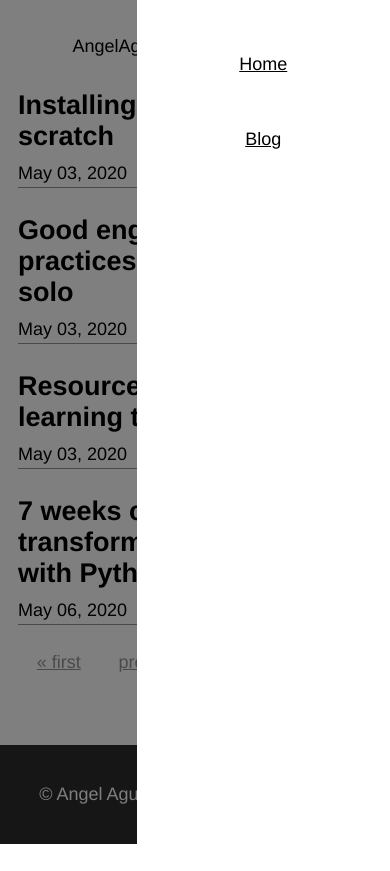
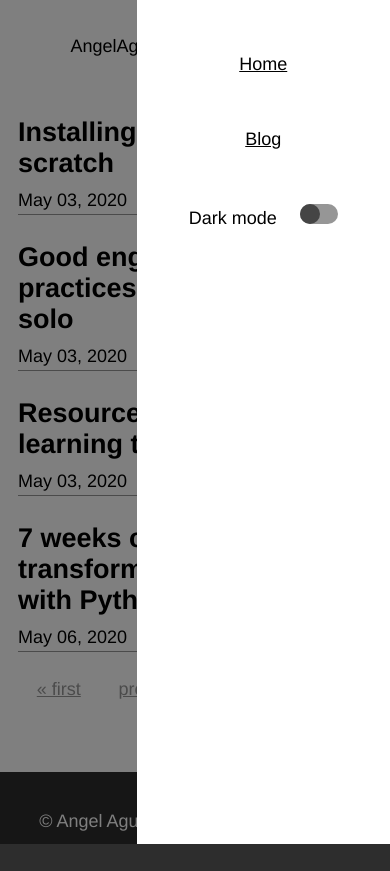
Before and after one commit to angeloxlan/website, a Django app: page /blog/ in a window 390 px wide, after a click that opens the changed part. Before the commit the page ends 844 px from the top, so only its background shows below. Run offline with Django 3.2, Linux system fonts and the light colour scheme; data comes from the database, SQL or seed files in the repository; some libraries are stand-ins or nearby versions.

Commit message:
Added the responsive functionality and dark mode

```diff
--- a/src/blog/templates/base/base.html
+++ b/src/blog/templates/base/base.html
@@ -18,12 +18,23 @@
         <div class="menu-icon">
             <input type="checkbox" name="menu-btn" id="menu-btn">
             <label for="menu-btn">
-                <img src="{% static '/blog/img/burger-button-icon.png' %}" alt="Menu button" srcset="">
+                <svg fill="#000000" xmlns="http://www.w3.org/2000/svg" viewBox="0 0 26 26" width="40px" height="40px"><path d="M 0 4 L 0 6 L 26 6 L 26 4 Z M 0 12 L 0 14 L 26 14 L 26 12 Z M 0 20 L 0 22 L 26 22 L 26 20 Z"/></svg>
             </label>
+            <nav class="navigation">
+                <a href="#">Home</a>
+                <a href="{% url 'blog' %}">Blog</a>
+            </nav>
             <div class="side-menu">
                 <nav class="navigation">
                     <a href="#">Home</a>
                     <a href="{% url 'blog' %}">Blog</a>
+                    <input id="dark-mode" type="checkbox" name="dark-mode">
+                    <span>
+                        Dark mode
+                        <label for="dark-mode">
+                            <span><span></span></span>
+                        </label>
+                    </span>
                 </nav>
             </div>
         </div>
--- a/src/blog/templates/post.html
+++ b/src/blog/templates/post.html
@@ -6,7 +6,7 @@
         <h1 class="title"> {{ post_content.title }} </h1>
         <p> {{ post_content.date_created }} </p>
     </div>
-    <div class="container-post">
+    <div class="container-post content">
         {{ post_content.content|safe }}
     </div>
 </div>
--- a/src/static/blog/css/main.css
+++ b/src/static/blog/css/main.css
@@ -12,9 +12,16 @@
     height: 100%;
 }
 
+:root {
+    --dark-mode-back: #ffffff;
+    --dark-mode-text: #000000;
+}
+
 /* GENERAL */
 body {
     font-size: 1.8em;
+    background-color: var(--dark-mode-back);
+    color: var(--dark-mode-text);
 }
 header {
     display: flex;
@@ -23,7 +30,7 @@
     height: 5em;
 }
 a {
-    color: #000;
+    color: var(--dark-mode-text);
 }
 h1, h2 {
     margin-bottom: 0.3em;
@@ -71,13 +78,19 @@
 .container-post li {
     margin: 8px 0;
 }
+.container-post.content h1, h2 {
+    margin-top: 1em;
+}
 
 /* Side menu navigation */
+.menu-icon .navigation {
+    display: none;
+}
 .side-menu {
     visibility: hidden;
-    position: absolute;
+    position: fixed;
     width: 100vw;
-    height: 100vh;
+    height: 100%;
     top: 0;
     right: 0;
 }
@@ -87,28 +100,30 @@
     top: 0;
     right: 0;
     background-color: #000;
-    position: absolute;
+    position: fixed;
     width: 100vw;
-    height: 100vh;
+    height: 100%;
     transition: ease-in-out;
     transition-duration: 0.5s;
     transition-delay: 0s;
 }
 .side-menu .navigation {
-    position: absolute;
+    visibility: hidden;
+    position: fixed;
     width: 0;
-    height: 100vh;
+    height: 100%;
     right: 0;
-    background-color: #fff;
+    background-color: var(--dark-mode-back);
     z-index: 10;
     transition: ease-in-out;
-    transition-duration: 1s;
+    transition-duration: 0.5s;
     transition-delay: 0s;
     display: flex;
     flex-direction: column;
     text-align: center;
 }
-.side-menu > .navigation > a {
+.side-menu > .navigation a,
+.side-menu > .navigation > span {
     margin-top: 3em;
     display: none;
 }
@@ -120,10 +135,42 @@
 }
 #menu-btn:checked ~ .side-menu .navigation {
     width: 65vw;
+    visibility: visible;
 }
-#menu-btn:checked ~ .side-menu a{
+#menu-btn:checked ~ .side-menu a,
+#menu-btn:checked ~ .side-menu > .navigation > span {
     display: block;
 }
+.side-menu .navigation input {
+    display: none;
+}
+.side-menu .navigation label > span {
+    text-align: start;
+    width: 38px;
+    display: inline-block;
+    height: 20px;
+    background-color: #969696;
+    border-radius: 20px;
+    margin-left: 1em;
+}
+.side-menu .navigation label span > span {
+    display: inline-block;
+    background-color: #454545;
+    width: 20px;
+    height: 20px;
+    border-radius: 10px;
+    transition: ease;
+    transition-duration: 0.5s;
+    transition-delay: 0s;
+}
+#dark-mode:checked ~ span label > span > span {
+    margin-left: 1em;
+}
+.menu-icon label svg {
+    margin-top: -0.6em;
+    fill: var(--dark-mode-text)
+}
+
 
 /* FOOTER */
 footer {
--- a/src/static/blog/css/utilities.css
+++ b/src/static/blog/css/utilities.css
@@ -5,7 +5,7 @@
 
 .container-post {
     max-width: 700px;
-    margin: 0 2em;
+    margin: 0 1.5em;
 }
 
 .post-preview {
--- a/src/static/blog/js/blog.js
+++ b/src/static/blog/js/blog.js
@@ -1,5 +1,37 @@
+// Initialize the default darkMode setting
+localStorage['dark-mode'] = localStorage['dark-mode'] ? localStorage['dark-mode'] : false;
+document.documentElement.style.setProperty(
+    '--dark-mode-back', localStorage['dark-mode']==='true' ? '#000' : '#fff'
+);
+document.documentElement.style.setProperty(
+    '--dark-mode-text', localStorage['dark-mode']==='true' ? '#fff' : '#000'
+);
+
+/* Dark Mode */
+darkMode = document.querySelector('#dark-mode');
+darkMode.checked = localStorage['dark-mode']==='true' ? true : false;
+darkMode.addEventListener('click', function(e) {
+    if(this.checked ) {
+        darkStyles('dark');
+        localStorage['dark-mode'] = true;
+    } else {
+        darkStyles('white');
+        localStorage['dark-mode'] = false;
+    }
+})
+
+function darkStyles(mode = 'white', userChoose={}) {
+    userChoose['back'] = mode=='white' ? '#fff' : '#000';
+    userChoose['text'] = mode=='white' ? '#000' : '#fff';
+    document.documentElement.style.setProperty('--dark-mode-back', userChoose['back']);
+    document.documentElement.style.setProperty('--dark-mode-text', userChoose['text']);
+    document.documentElement.style.setProperty('transition', 'ease');
+    document.documentElement.style.setProperty('transition-duration', '0.5s');
+    document.documentElement.style.setProperty('transition-delay', '0s');
+}
+
+// Event on the side-menu  to hide it
 sideMenu = document.querySelector('.side-menu');
-
 sideMenu.addEventListener('click', function(e) {
     if(e.target.className == 'side-menu') {
         menuBtn = document.querySelector('#menu-btn');
```
Also changed, not shown: src/static/blog/css/responsive.css (+45 -1 lines), src/blog/views.py (line endings or trailing spaces), src/static/blog/img/burger-button-icon.png (deleted).
